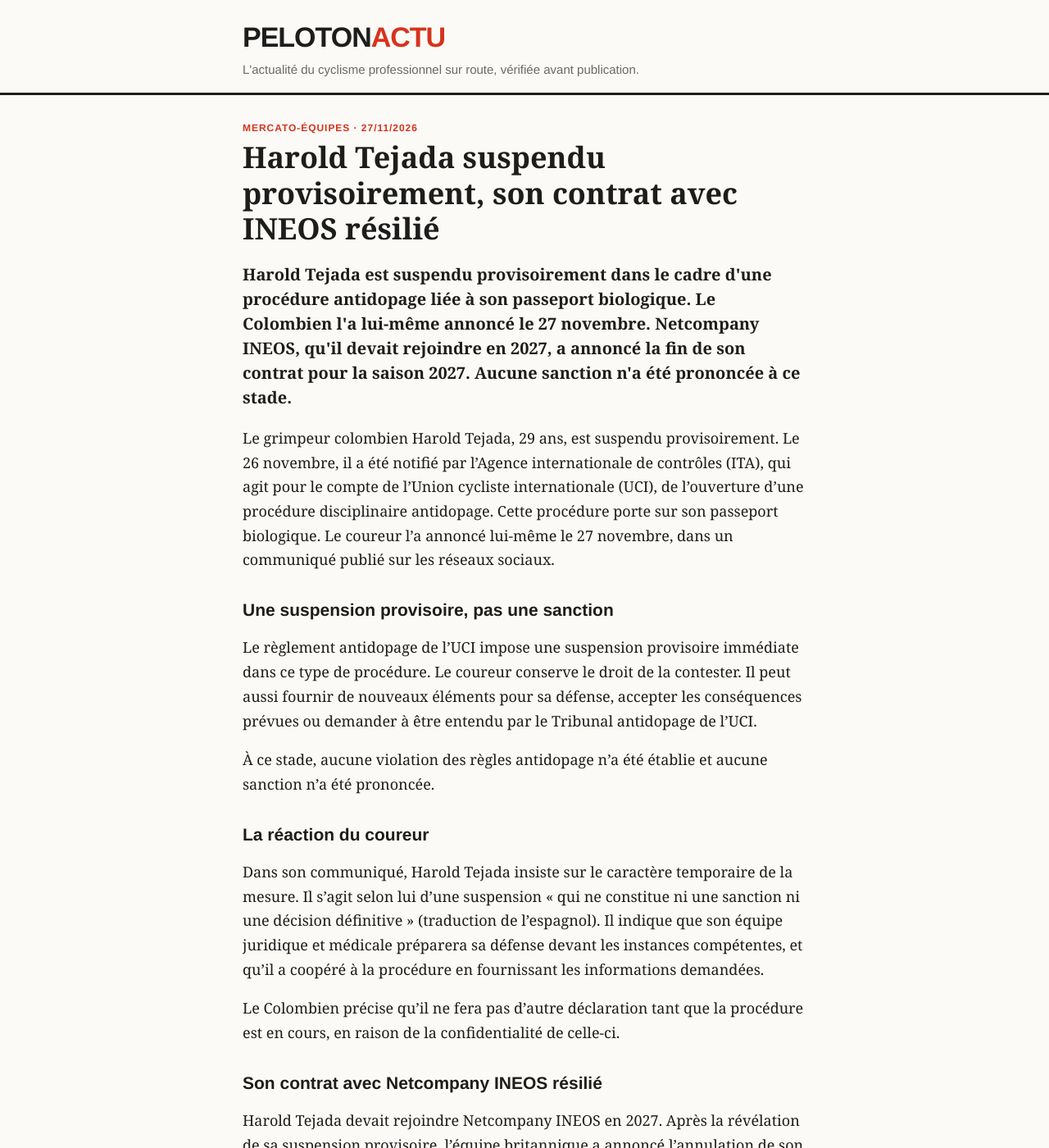
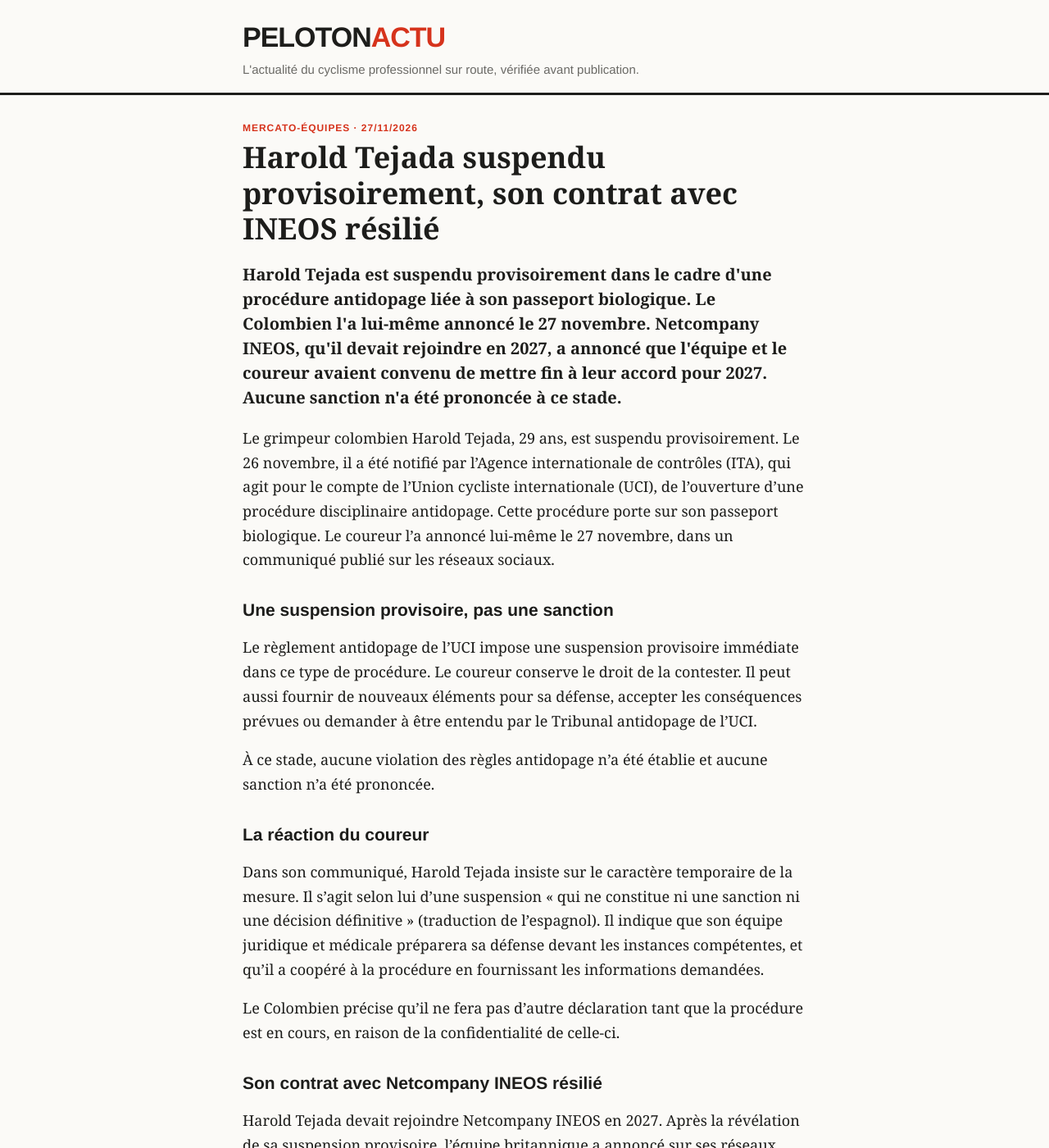
Before and after one commit to antoinebb/test-repo, a Jekyll site: the page built from _posts/2026-11-27-harold-tejada-suspendu-provisoirement-ineos-annule.md, in a window 1280 px wide and 1400 px high. Shown: the whole window at 82% size. Built offline with Jekyll 4.4.1, drawn with Linux system fonts in a browser that asks for light colours; some of the changed text lies outside the part shown.

Commit message:
Mise à jour : Harold Tejada, accord mutuel confirmé par Netcompany INEOS
Co-Authored-By: Claude Opus 5.5 <noreply@anthropic.com>
Claude-Session: https://claude.ai/code/session_01Hc8YjcaqUndcFPmVV1VMRo

```diff
--- a/_posts/2026-11-27-harold-tejada-suspendu-provisoirement-ineos-annule.md
+++ b/_posts/2026-11-27-harold-tejada-suspendu-provisoirement-ineos-annule.md
@@ -6,7 +6,7 @@ format: Mercato-équipes
 description: >-
   Le grimpeur colombien Harold Tejada est suspendu provisoirement dans une procédure liée à son passeport biologique. Son contrat avec Netcompany INEOS pour 2027 est résilié.
 chapo: >-
-  Harold Tejada est suspendu provisoirement dans le cadre d'une procédure antidopage liée à son passeport biologique. Le Colombien l'a lui-même annoncé le 27 novembre. Netcompany INEOS, qu'il devait rejoindre en 2027, a annoncé la fin de son contrat pour la saison 2027. Aucune sanction n'a été prononcée à ce stade.
+  Harold Tejada est suspendu provisoirement dans le cadre d'une procédure antidopage liée à son passeport biologique. Le Colombien l'a lui-même annoncé le 27 novembre. Netcompany INEOS, qu'il devait rejoindre en 2027, a annoncé que l'équipe et le coureur avaient convenu de mettre fin à leur accord pour 2027. Aucune sanction n'a été prononcée à ce stade.
 tags: ["Dopage", "Mercato", "Netcompany INEOS", "XDS Astana", "Harold Tejada"]
 ---
 
@@ -26,6 +26,6 @@ Le Colombien précise qu'il ne fera pas d'autre déclaration tant que la procéd
 
 ## Son contrat avec Netcompany INEOS résilié
 
-Harold Tejada devait rejoindre Netcompany INEOS en 2027. Après la révélation de sa suspension provisoire, l'équipe britannique a annoncé l'annulation de son arrivée, prévue le 1er janvier, et la fin de son contrat pour la saison 2027.
+Harold Tejada devait rejoindre Netcompany INEOS en 2027. Après la révélation de sa suspension provisoire, l'équipe britannique a annoncé sur ses réseaux sociaux qu'elle et le coureur avaient convenu de mettre fin à leur accord pour la saison 2027, avant son arrivée prévue le 1er janvier. L'équipe ne donne pas de motif.
 
 Harold Tejada court pour Astana depuis 2020. Il porte encore le maillot de XDS Astana, l'équipe qu'il s'apprêtait à quitter.
```
